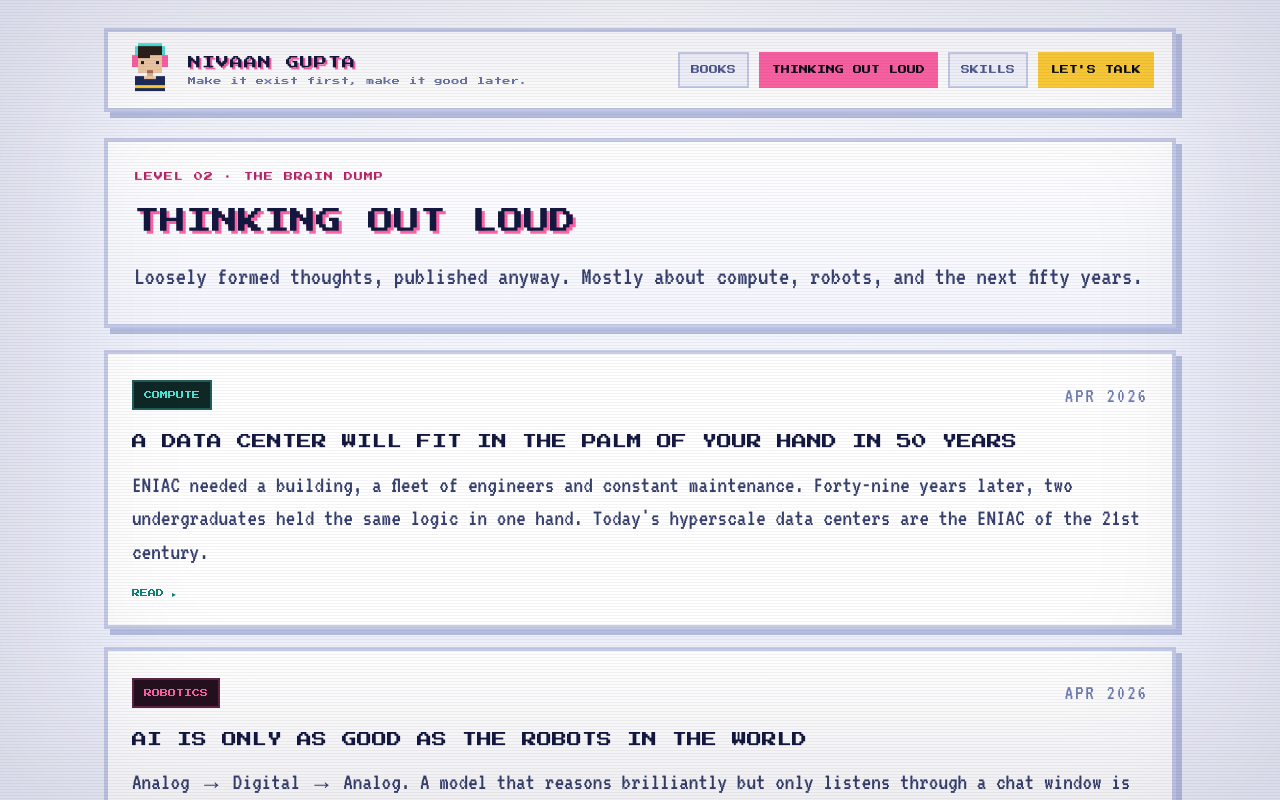
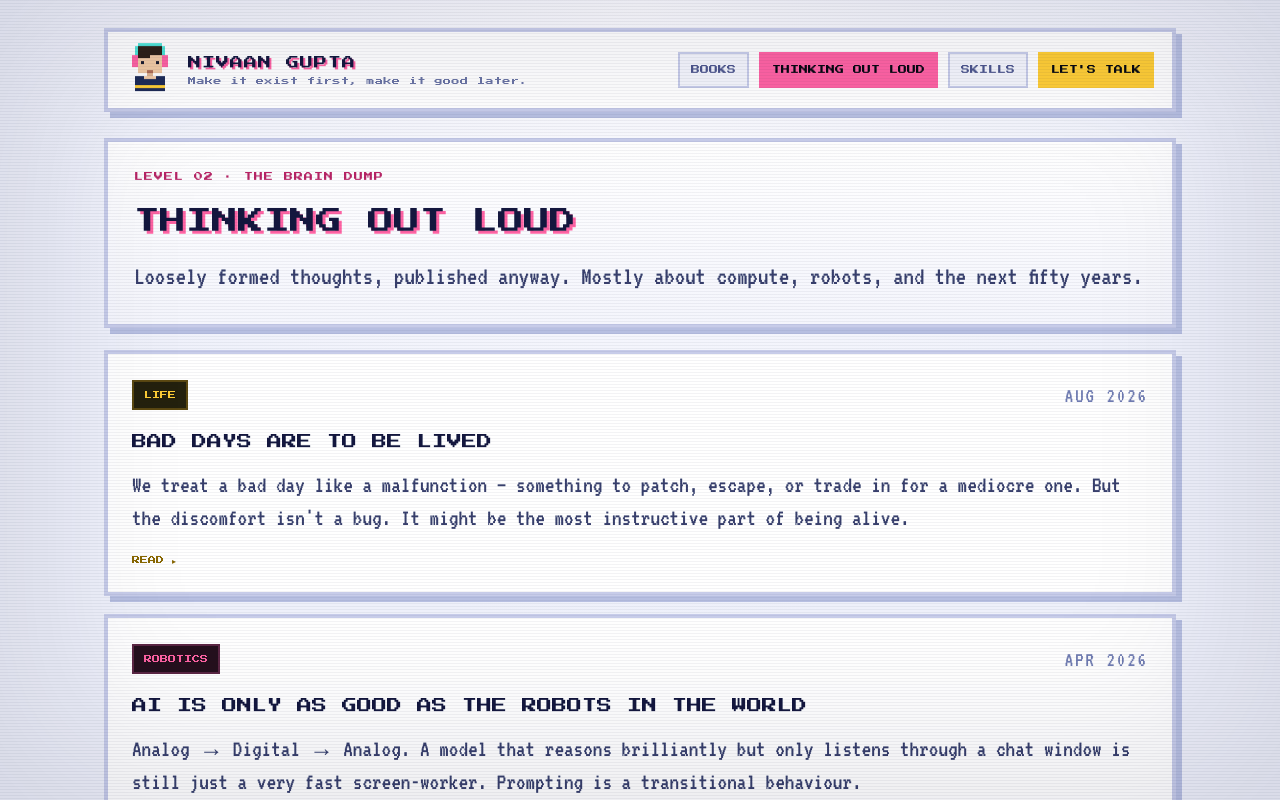
Before and after one commit to nivaangupta/personal-landing, a Next.js app in the folder nivaan-site/: page /thinking-out-loud in a window 1280 px wide. Shown: the top 800 px of the page. Built offline with nearby package versions, Linux system fonts and the light colour scheme.

Commit message:
Add "Bad Days Are to Be Lived" post
Also fixes post ordering to sort by date instead of filename, and
generalizes the category pill/accent-ink helpers to support all four
site accent colors instead of just pink/teal.

```diff
--- a/nivaan-site/app/thinking-out-loud/[slug]/page.tsx
+++ b/nivaan-site/app/thinking-out-loud/[slug]/page.tsx
@@ -9,9 +9,15 @@ export async function generateStaticParams() {
   return getAllPosts().map((p) => ({ slug: p.slug }));
 }
 
+const PILL_COLORS: Record<string, { border: string; bg: string }> = {
+  "#ff5f9e": { border: "#5c2440", bg: "#250f1b" },
+  "#4de3d4": { border: "#235a56", bg: "#0f2523" },
+  "#ffcc33": { border: "#5c4610", bg: "#241f0c" },
+  "#6bff8f": { border: "#23562f", bg: "#0f2416" },
+};
+
 function pill(accent: string) {
-  if (accent === "#ff5f9e") return { border: "#5c2440", bg: "#250f1b" };
-  return { border: "#235a56", bg: "#0f2523" };
+  return PILL_COLORS[accent] ?? PILL_COLORS["#4de3d4"];
 }
 
 export default async function PostPage({
--- a/nivaan-site/app/thinking-out-loud/page.tsx
+++ b/nivaan-site/app/thinking-out-loud/page.tsx
@@ -4,14 +4,26 @@ import PageShell from "@/components/arcade/PageShell";
 import SiteHeader from "@/components/arcade/SiteHeader";
 import SiteFooter from "@/components/arcade/SiteFooter";
 
+const PILL_COLORS: Record<string, { border: string; bg: string }> = {
+  "#ff5f9e": { border: "#5c2440", bg: "#250f1b" },
+  "#4de3d4": { border: "#235a56", bg: "#0f2523" },
+  "#ffcc33": { border: "#5c4610", bg: "#241f0c" },
+  "#6bff8f": { border: "#23562f", bg: "#0f2416" },
+};
+
 function tagColors(accent: string) {
-  // pink → deep-pink pill, otherwise teal pill
-  if (accent === "#ff5f9e") return { border: "#5c2440", bg: "#250f1b" };
-  return { border: "#235a56", bg: "#0f2523" };
+  return PILL_COLORS[accent] ?? PILL_COLORS["#4de3d4"];
 }
 
+const ACCENT_INK: Record<string, string> = {
+  "#ff5f9e": "#b8225f",
+  "#4de3d4": "#0d7d72",
+  "#ffcc33": "#8a6400",
+  "#6bff8f": "#1f7a3f",
+};
+
 function accentInk(accent: string) {
-  return accent === "#ff5f9e" ? "#b8225f" : "#0d7d72";
+  return ACCENT_INK[accent] ?? ACCENT_INK["#4de3d4"];
 }
 
 export default async function ThinkingOutLoud() {
--- /dev/null
+++ b/nivaan-site/content/posts/bad-days-are-to-be-lived.md
@@ -0,0 +1,39 @@
+---
+title: Bad Days Are to Be Lived
+date: Aug 2026
+category: LIFE
+accent: "#ffcc33"
+excerpt: "We treat a bad day like a malfunction — something to patch, escape, or trade in for a mediocre one. But the discomfort isn't a bug. It might be the most instructive part of being alive."
+---
+
+## We Are Terrible at Having Bad Days
+
+Humans are, on the whole, bad at experiencing a bad day. Not bad at surviving one — bad at actually being in it. The moment discomfort shows up, the instinct is to do something about it. Fast. Change the scenery, numb it, distract it, fix it. Anything to get out of the feeling and back to neutral.
+
+That instinct is understandable. I also think it's a mistake.
+
+---
+
+## The Trade Nobody Notices They're Making
+
+Here is the pattern I keep seeing, in myself and in almost everyone: a bad day shows up, and instead of living through it, we do something drastic to end it early. We are not trying to turn the bad day into a good one — that would take real time and real work. We are trying to trade it for something faster and easier: a mediocre day.
+
+**That trade feels like relief. It is actually a downgrade.**
+
+A mediocre day has nothing to teach you. It's flat, forgettable. You didn't process anything, you just muted it. The bad day is still in there, waiting, because you never actually lived through it — you just changed the channel.
+
+## Bad Days Are Not the Malfunction
+
+I think bad days are instrumental to living a full human life. Not incidental to it — instrumental. If you only ever get the good days, or the neutral days, or the days you successfully managed your way out of, you're getting an edited version of being human. You're not getting the whole experience.
+
+The point of a bad day isn't to escape it. It's to embrace what it brings — to actually get comfortable with pain and suffering instead of treating them as errors to route around. That's a different skill than resilience. Resilience is bouncing back. This is closer to staying present for the thing you'd normally run from.
+
+## Bad Days Are to Be Lived
+
+So I'm trying to stop treating a bad day like a problem with a fix. I'm trying to just live it — fully, without the drastic pivot, without trading it down for something more comfortable and less real.
+
+Bad days are to be lived.
+
+---
+
+Still working through this one. If you disagree, or have a better way to sit with a bad day, [let's talk](/lets-talk).
--- a/nivaan-site/lib/markdown.ts
+++ b/nivaan-site/lib/markdown.ts
@@ -92,7 +92,7 @@ export function getAllPosts(): PostMeta[] {
         excerpt: data.excerpt ?? "",
       };
     })
-    .reverse();
+    .sort((a, b) => Date.parse(b.date) - Date.parse(a.date));
 }
 
 export async function getPost(slug: string): Promise<Post> {
```
